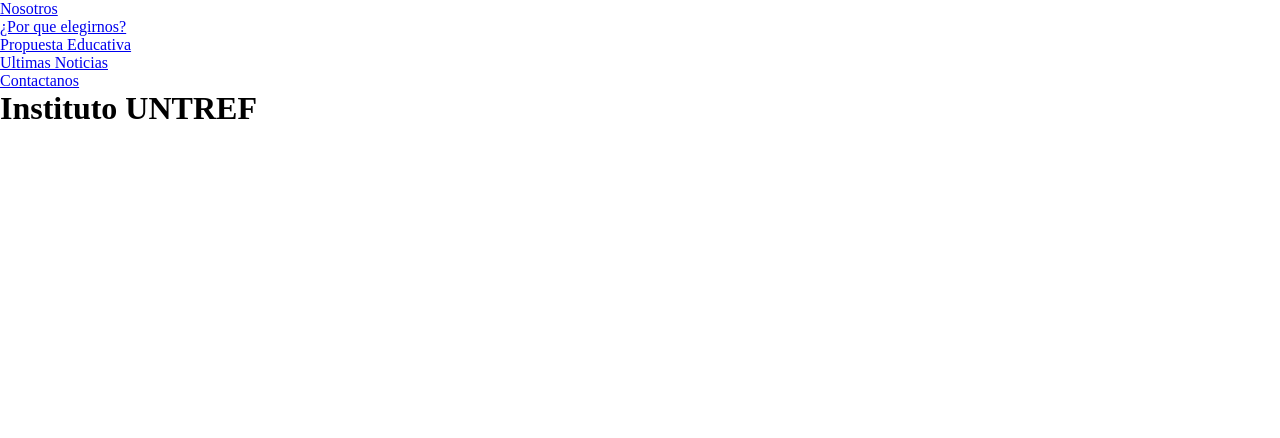
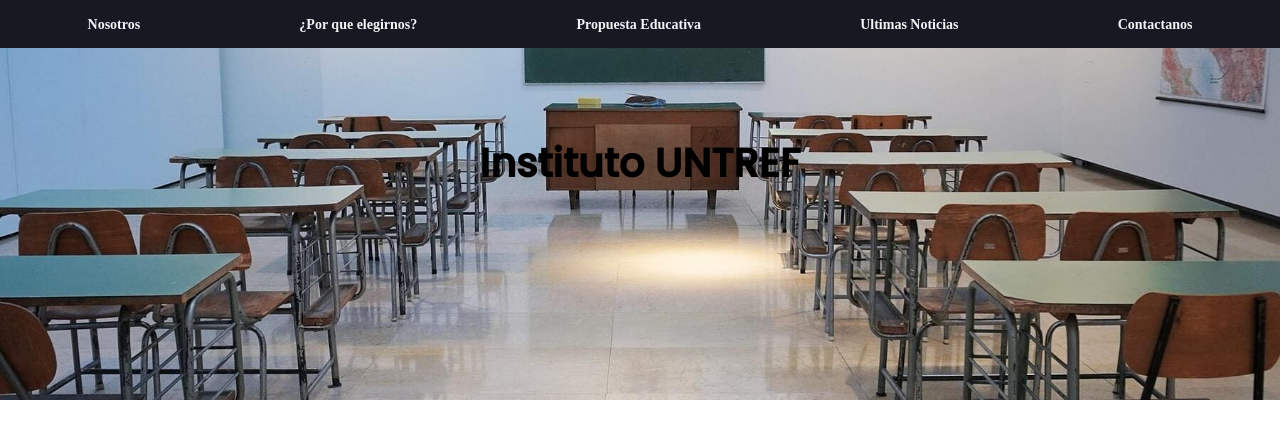
Before and after one commit to edi4518/PROYECTO-INTEGRADOR-WEB-UNTREFSCHOOL, a plain HTML site: page index.html in a window 1280 px wide. Drawn offline with Linux system fonts and the light colour scheme.

Commit message:
Editando los metadatos y ñla cabecera del body

```diff
--- a/css/styles.css
+++ b/css/styles.css
@@ -1,3 +1,9 @@
+@import url("https://fonts.googleapis.com/css2?family=Poppins:wght@500&display=swap");
+/* font-family: 'Poppins', sans-serif; */
+
+@import url("https://fonts.googleapis.com/css2?family=Poppins:wght@500&display=swap");
+/* font-family: 'Poppins', sans-serif; */
+
 /* Paleta de colores
 #FC7300 , #1F8A70 , #00425A , #181823,
 #EFF5F5 */
@@ -8,3 +14,60 @@
   margin: 0;
   padding: 0;
 }
+
+body {
+  min-height: 100vh;
+}
+header {
+  width: 100%;
+  height: 50vh;
+  background-color: lightpink;
+  display: flex;
+  flex-direction: column;
+  align-items: center;
+}
+
+.container--h1 {
+  width: 100%;
+  background-image: url(../img/portada_aula.jpg);
+  background-position: center;
+  background-repeat: no-repeat;
+  background-size: cover;
+  height: 100%;
+}
+.header h1 {
+  text-align: center;
+  font-size: 2.5em;
+  font-family: "Poppins", sans-serif;
+  display: block;
+  margin-top: 85px;
+}
+
+.header__nav {
+  display: block;
+  width: 100%;
+  background-color: #181823;
+}
+
+nav a {
+  font-size: 14px;
+  text-decoration: none;
+  font-weight: 600;
+  color: #eff5f5;
+}
+
+.header__nav__ul {
+  display: flex;
+  justify-content: space-around;
+  padding: 10px 8px;
+}
+.nav__ul--items {
+  list-style: none;
+  border-radius: 20px;
+  background-color: #181823;
+  padding: 5px 10px;
+}
+
+.nav__ul--items:hover {
+  background-color: #1f8a70;
+}
--- a/index.html
+++ b/index.html
@@ -4,6 +4,11 @@
     <meta charset="UTF-8" />
     <meta name="viewport" content="width=device-width, initial-scale=1.0" />
     <link rel="stylesheet" href="css/styles.css" />
+    <meta
+      name="description"
+      content="Escuela Primaria UNTREF desde ahace 50 años educando al futuro"
+    />
+    <meta name="author" content="Eduardo Incrocci">
     <title>Instituto UNTREF</title>
   </head>
   <body>
@@ -28,7 +33,9 @@
         </ul>
       </nav>
       <!-- <a href="#nav--menu"><img src="img/menu.png" alt="menu icon"></a> -->
-      <h1 class="header--h1">Instituto UNTREF</h1>
+      <div class="container--h1">
+        <h1 class="header--h1">Instituto UNTREF</h1>
+      </div>
     </header>
     <!--<main class="main">
       <section class="main__section main__section-1" id="section1">
```
